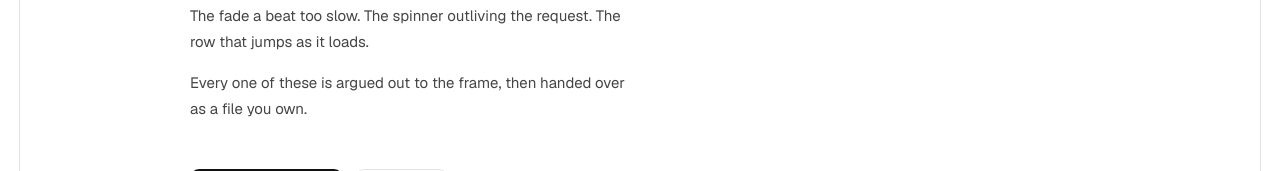
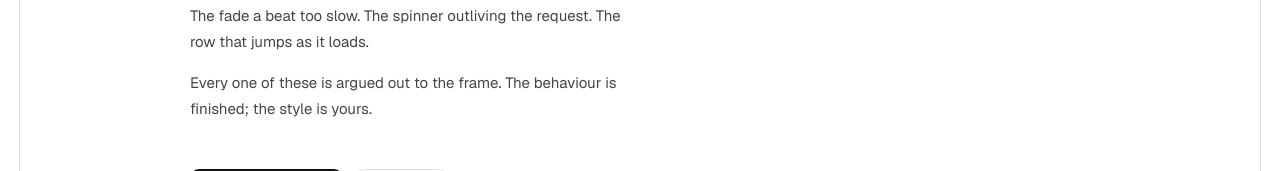
Before and after one commit to ddoemonn/interior, a Next.js app: page / in a window 1280 px wide. Shown: the part 453-624 px from the top of the page. Built offline with nearby package versions, Linux system fonts and the light colour scheme.

Commit message:
retune the tagline around the half-second, landing and readme

```diff
--- a/app/page.tsx
+++ b/app/page.tsx
@@ -32,8 +32,8 @@ export default function Home() {
                 row that jumps as it loads.
               </p>
               <p>
-                Every one of these is argued out to the frame, then handed over
-                as a file you own.
+                Every one of these is argued out to the frame. The behaviour is
+                finished; the style is yours.
               </p>
             </div>
 
```
Also changed, not shown: 1 other file (tests, documents, lock files or other folders).
